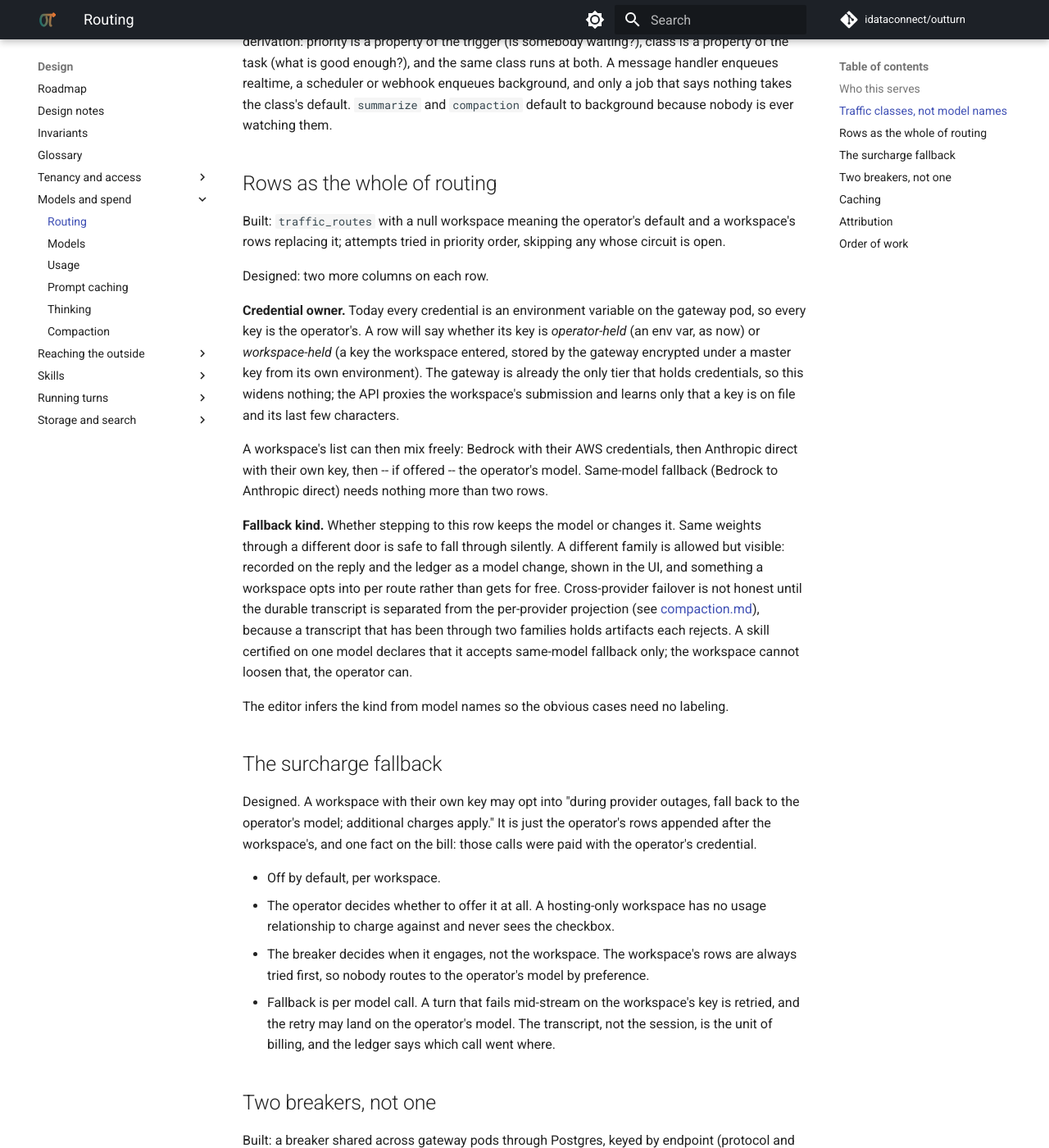
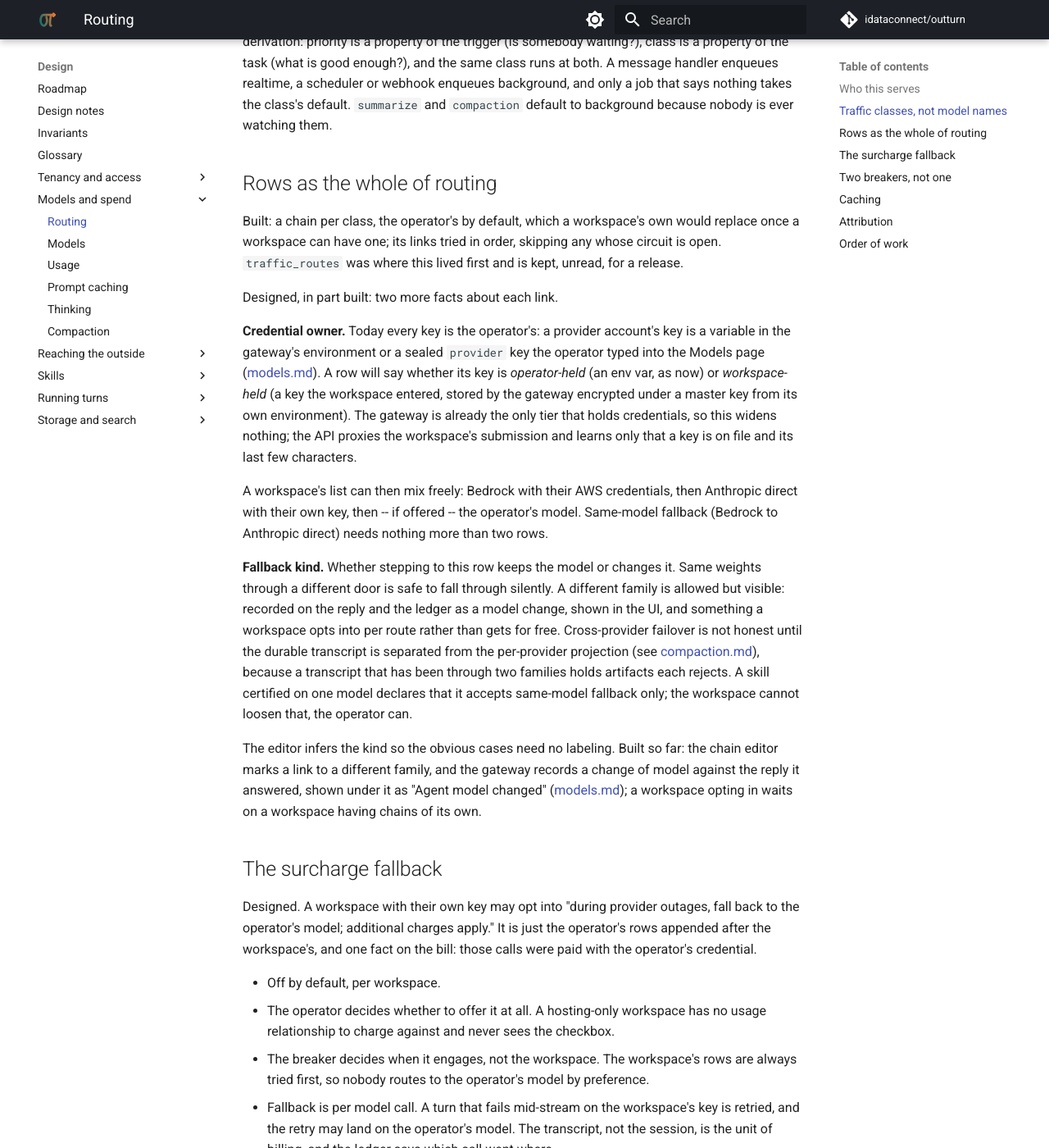
Before and after one commit to idataconnect/outturn, an MkDocs documentation site: the page built from docs/routing.md, in a window 1280 px wide and 1400 px high, scrolled down 1677 px. Shown: the whole window at 82% size. Built offline with MkDocs 1.6.1 and Material for MkDocs 9.7.7, drawn with Linux system fonts in a browser that asks for light colours; comment, search, counter and statistics services are not loaded.

Commit message:
Describe routing as chains, now that traffic_routes is unread
Rows, environment-only keys and an unrecorded change of model were how
routing read before the models work; each section now says what replaced
it, and what of the design is built.

Co-Authored-By: Claude Opus 5.5 <noreply@anthropic.com>

```diff
--- a/docs/routing.md
+++ b/docs/routing.md
@@ -78,14 +78,16 @@ because nobody is ever watching them.
 
 ## Rows as the whole of routing
 
-Built: `traffic_routes` with a null workspace meaning the operator's default and a
-workspace's rows replacing it; attempts tried in priority order, skipping any
-whose circuit is open.
+Built: a chain per class, the operator's by default, which a workspace's own
+would replace once a workspace can have one; its links tried in order,
+skipping any whose circuit is open. `traffic_routes` was where this lived
+first and is kept, unread, for a release.
 
-Designed: two more columns on each row.
+Designed, in part built: two more facts about each link.
 
-**Credential owner.** Today every credential is an environment variable on the
-gateway pod, so every key is the operator's. A row will say whether its key is
+**Credential owner.** Today every key is the operator's: a provider account's
+key is a variable in the gateway's environment or a sealed `provider` key
+the operator typed into the Models page ([models.md](models.md#credentials)). A row will say whether its key is
 *operator-held* (an env var, as now) or *workspace-held* (a key the workspace
 entered, stored by the gateway encrypted under a master key from its own
 environment). The gateway is already the only tier that holds credentials, so
@@ -108,8 +110,11 @@ holds artifacts each rejects. A skill certified on one model declares that it
 accepts same-model fallback only; the workspace cannot loosen that, the operator
 can.
 
-The editor infers the kind from model names so the obvious cases need no
-labeling.
+The editor infers the kind so the obvious cases need no labeling. Built so
+far: the chain editor marks a link to a different family, and the gateway
+records a change of model against the reply it answered, shown under it as
+"Agent model changed" ([models.md](models.md#requests)); a workspace opting in
+waits on a workspace having chains of its own.
 
 ## The surcharge fallback
 
```
